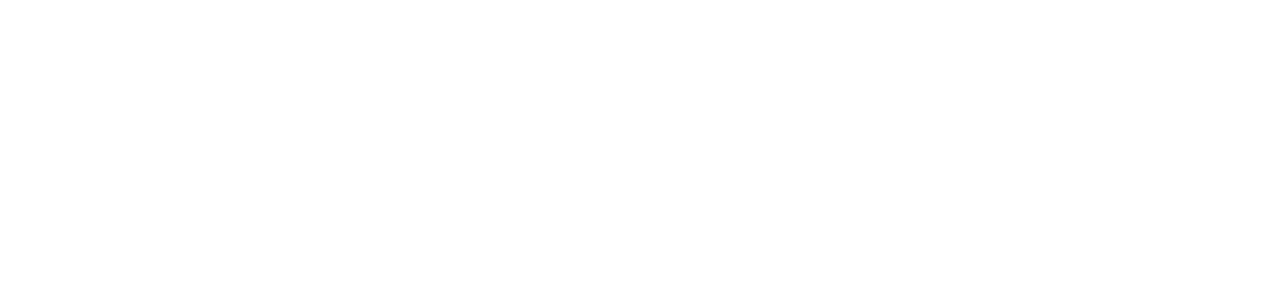
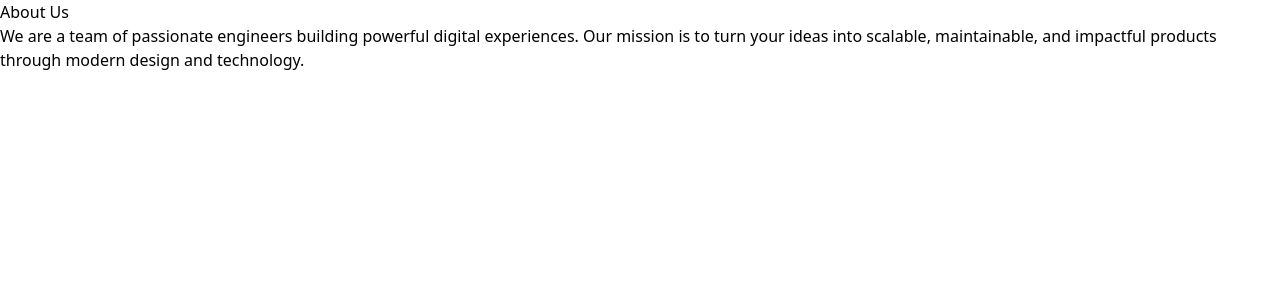
Before and after one commit to ssulochanaherath/forge, a React (Vite) app: page /about-us in a window 1280 px wide. Before the commit this address had no page. Shown: the top 300 px of the page. Built offline with nearby package versions, Linux system fonts and the light colour scheme.

Commit message:
about us page created

```diff
--- a/src/App.tsx
+++ b/src/App.tsx
@@ -1,11 +1,13 @@
 import { BrowserRouter, Routes, Route } from 'react-router-dom';
 import Landing from "./pages/Landing.tsx";
+import AboutUs from "./pages/AboutUs.tsx";
 
 function App() {
     return (
         <BrowserRouter>
             <Routes>
                 <Route path="/" element={<Landing />} />
+                <Route path="/about-us" element={<AboutUs />} />
             </Routes>
         </BrowserRouter>
     );
--- /dev/null
+++ b/src/pages/AboutUs.tsx
@@ -0,0 +1,20 @@
+// components/AboutUs.tsx
+import React from "react";
+
+const AboutUs = () => {
+    return (
+        <div
+            className="bg-white text-black px-8 py-20"
+            style={{
+                animation: "slideUp 1s ease-out forwards",
+            }}
+        >
+            <h2 className="text-5xl font-bold mb-6">About Us</h2>
+            <p className="text-lg max-w-3xl">
+                We are a team of passionate engineers building powerful digital experiences. Our mission is to turn your ideas into scalable, maintainable, and impactful products through modern design and technology.
+            </p>
+        </div>
+    );
+};
+
+export default AboutUs;
--- a/src/pages/Landing.tsx
+++ b/src/pages/Landing.tsx
@@ -1,8 +1,11 @@
 import React, { useState, useEffect } from "react";
+import { useNavigate } from "react-router-dom";
+
 
 const App = () => {
     const [scrollY, setScrollY] = useState(0);
     const [animationComplete, setAnimationComplete] = useState(false);
+    const navigate = useNavigate();
 
     const maxScrollLeft = 270;
     const maxScrollRight = 330;
@@ -85,7 +88,6 @@
                             </div>
                         </div>
 
-
                         {/* Right Text */}
                         <div className="flex flex-col justify-center space-y-6">
                             <p
@@ -141,7 +143,11 @@
                     width: "6rem",
                     height: "6rem",
                 }}
-                onClick={() => alert("About Us clicked!")}
+                onClick={() => {
+                    window.scrollTo({ top: 0, behavior: "smooth" });
+                    setTimeout(() => navigate("/about-us"), 500);
+                }}
+
             >
                 <div
                     style={{
@@ -176,11 +182,10 @@
                             whiteSpace: "nowrap",
                         }}
                     >
-                    About Us
+                        About Us
                     </span>
                 </div>
             </button>
-
         </div>
     );
 };
```
